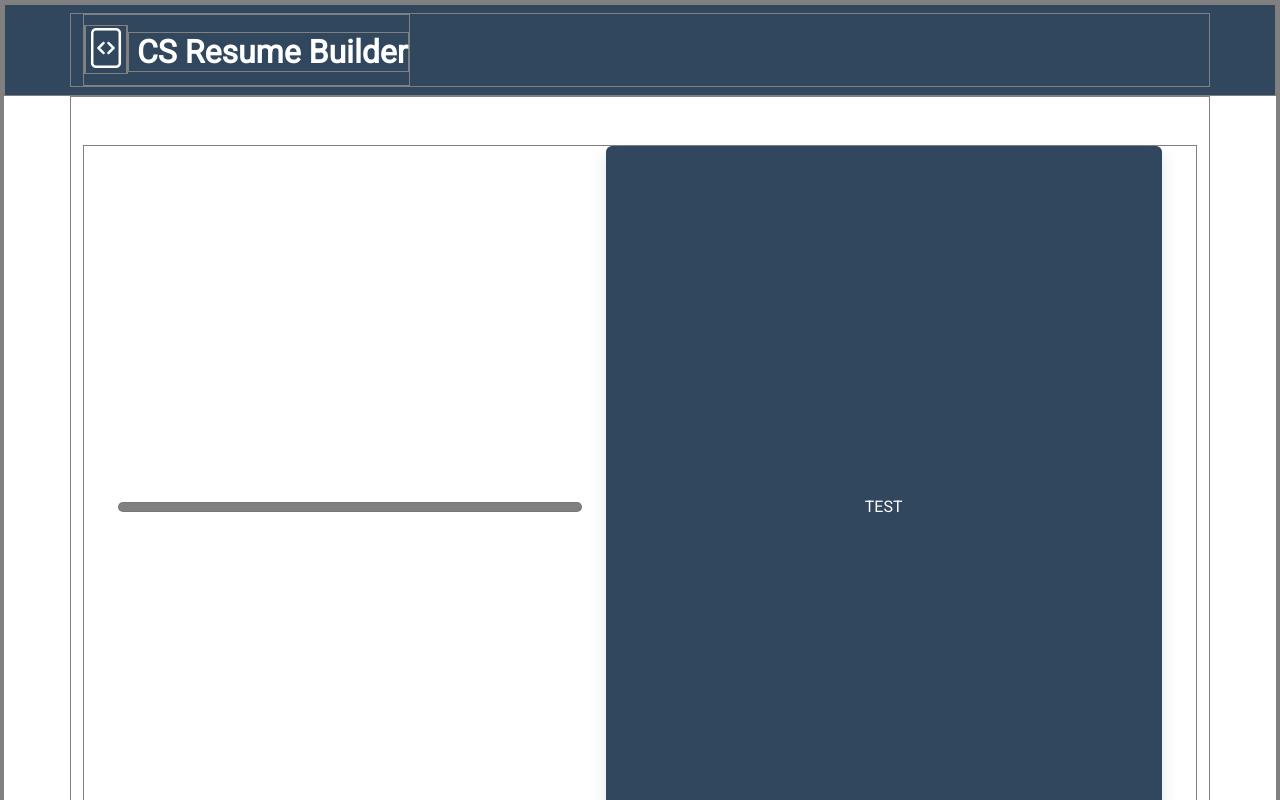
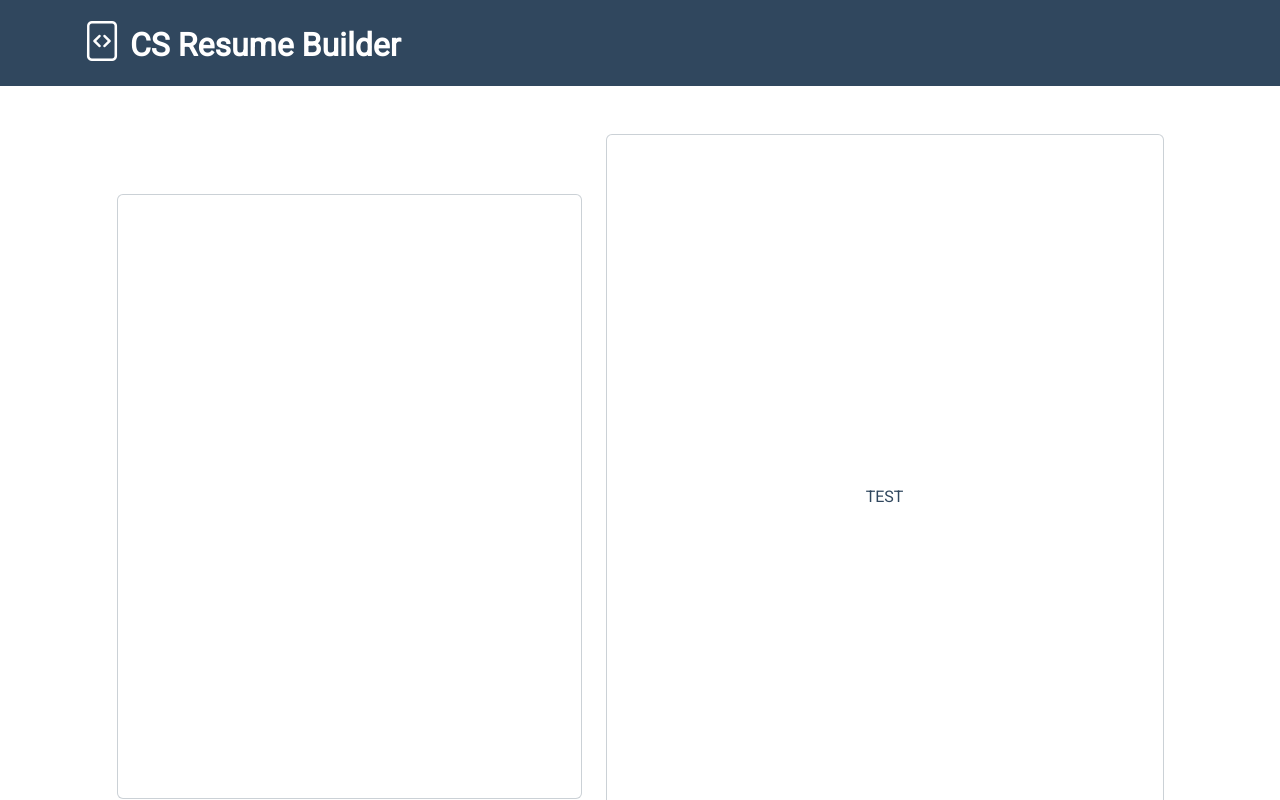
Before and after one commit to brandonnmelchor/resume-builder, a React (Create React App) app: page / in a window 1280 px wide. Shown: the top 800 px of the page. Built offline with nearby package versions, Linux system fonts and the light colour scheme.

Commit message:
initialize resume and form components

```diff
--- a/src/App.js
+++ b/src/App.js
@@ -1,5 +1,7 @@
 import React from "react";
 import Nav from "./components/Nav";
+import Form from "./components/Form";
+import Resume from "./components/Resume";
 import Footer from "./components/Footer";
 
 export default class App extends React.Component {
@@ -9,10 +11,8 @@ export default class App extends React.Component {
         <Nav />
         <div className="container-lg px-4 py-5">
           <div className="row justify-content-center align-items-center gap-4">
-            <div className="card col-5" style={{ height: "10px", backgroundColor: "gray" }}></div>
-            <div className="card col-6 justify-content-center align-items-center text-white shadow " id="resume">
-              TEST
-            </div>
+            <Form />
+            <Resume />
           </div>
         </div>
         <Footer />
--- /dev/null
+++ b/src/components/Form.js
@@ -0,0 +1,7 @@
+import React from "react";
+
+export default class Form extends React.Component {
+  render() {
+    return <div className="card col-5" style={{ aspectRatio: "1 / 1.3" }}></div>;
+  }
+}
--- /dev/null
+++ b/src/components/Resume.js
@@ -0,0 +1,11 @@
+import React from "react";
+
+export default class Resume extends React.Component {
+  render() {
+    return (
+      <div className="card col-6 justify-content-center align-items-center" id="resume">
+        TEST
+      </div>
+    );
+  }
+}
--- a/src/styles/styles.scss
+++ b/src/styles/styles.scss
@@ -1,10 +1,9 @@
-* {
-  border: 1px solid gray;
-}
+// * {
+//   border: 1px solid gray;
+// }
 
 #resume {
   aspect-ratio: 1 / 1.3;
-  background-color: $primary;
 }
 
 hr {
--- a/src/styles/variables.scss
+++ b/src/styles/variables.scss
@@ -6,7 +6,7 @@ $dark: $primary;
 
 $font-family-sans-serif: "Roboto";
 
-$card-border-color: rgba($primary, 0.125);
+$card-border-color: rgba($primary, 0.25);
 $body-color: $primary;
 
 $form-check-input-bg: $primary;
```
